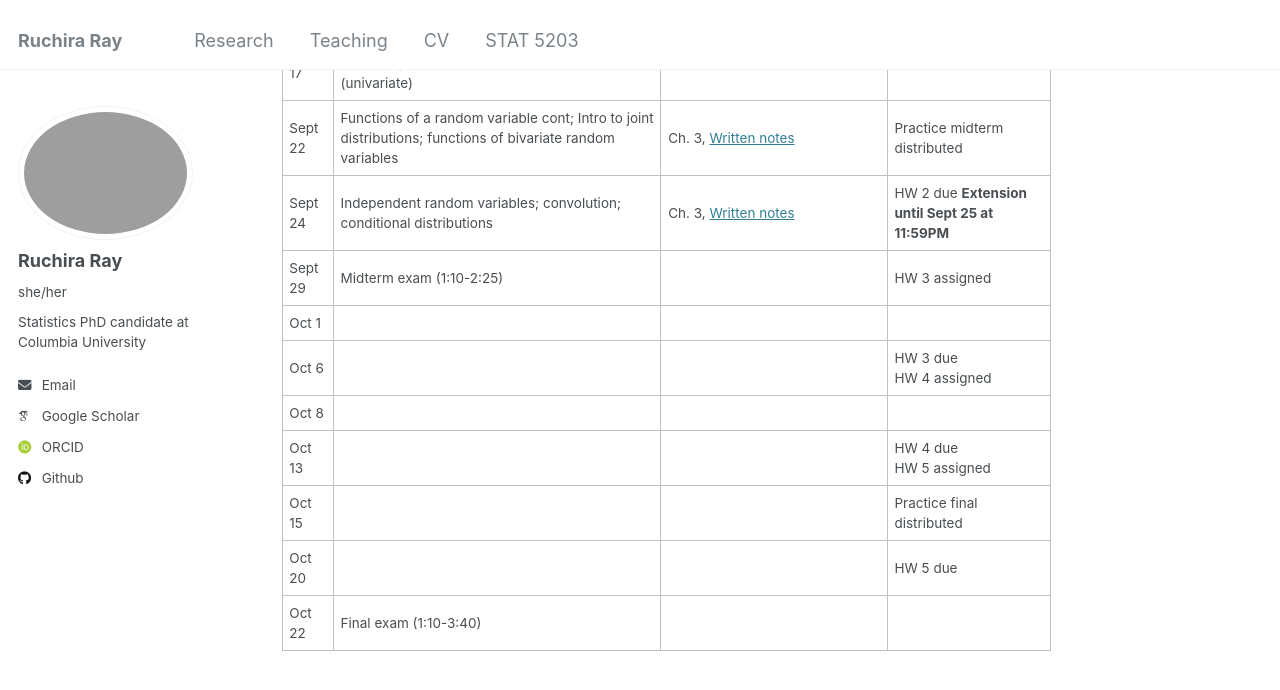
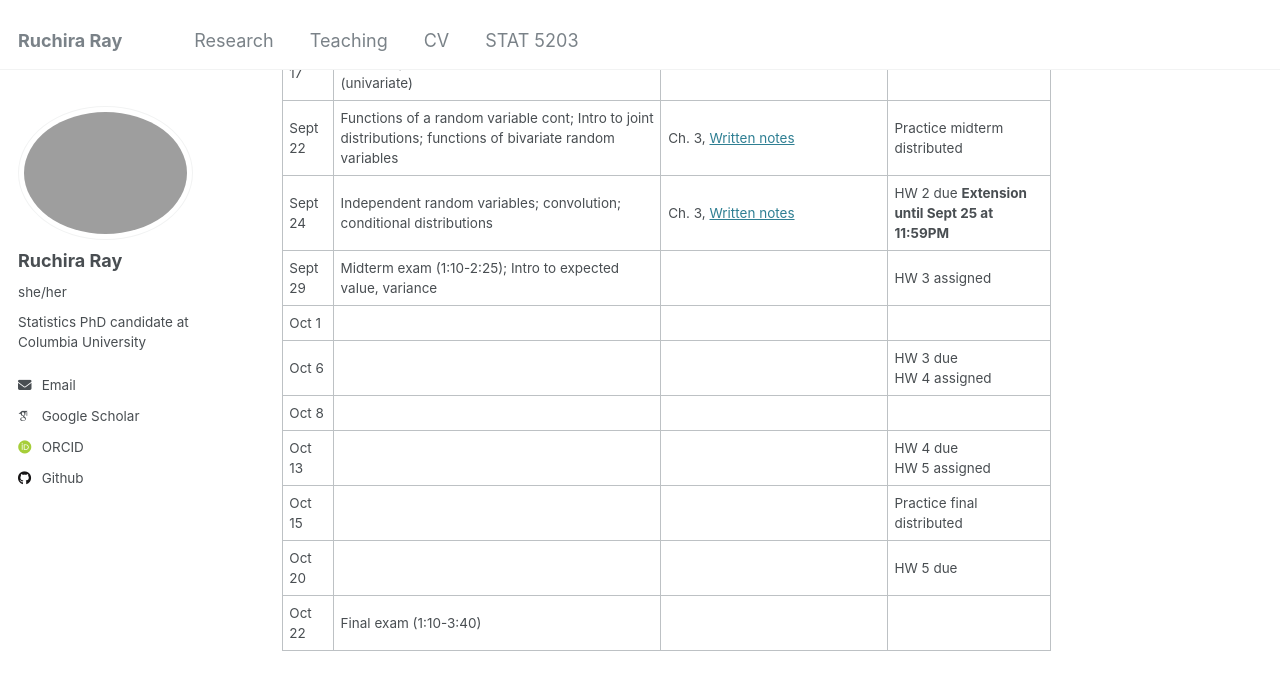
Before and after one commit to rray123/rray123.github.io, a Jekyll site: the page built from _pages/STAT5203.md, in a window 1280 px wide and 900 px high, scrolled down 663 px. Shown: the top 690 px of the window. Built offline with Jekyll 4.4.1, drawn with Linux system fonts in a browser that asks for light colours; some web fonts are replaced.

Commit message:
Update STAT5203.md

```diff
--- a/_pages/STAT5203.md
+++ b/_pages/STAT5203.md
@@ -27,7 +27,7 @@ Schedule subject to change. Check back regularly for updates.
 | Sept 17 |Discrete + continuous random variables; pdf's and cdf's; functions of a random variable (univariate) | Ch. 2-3, [Written notes](https://rray123.github.io/files/Lecture4-written.pdf) | |
 | Sept 22 |Functions of a random variable cont; Intro to joint distributions; functions of bivariate random variables | Ch. 3, [Written notes](https://rray123.github.io/files/Lecture5-written.pdf) | Practice midterm distributed|
 | Sept 24 |Independent random variables; convolution; conditional distributions| Ch. 3, [Written notes](https://rray123.github.io/files/Lecture6-written.pdf) |HW 2 due **Extension until Sept 25 at 11:59PM**|
-| Sept 29 |Midterm exam (1:10-2:25)||HW 3 assigned|
+| Sept 29 |Midterm exam (1:10-2:25); Intro to expected value, variance||HW 3 assigned|
 | Oct 1   ||||
 | Oct 6   |||HW 3 due <br> HW 4 assigned|
 | Oct 8   ||||
```
